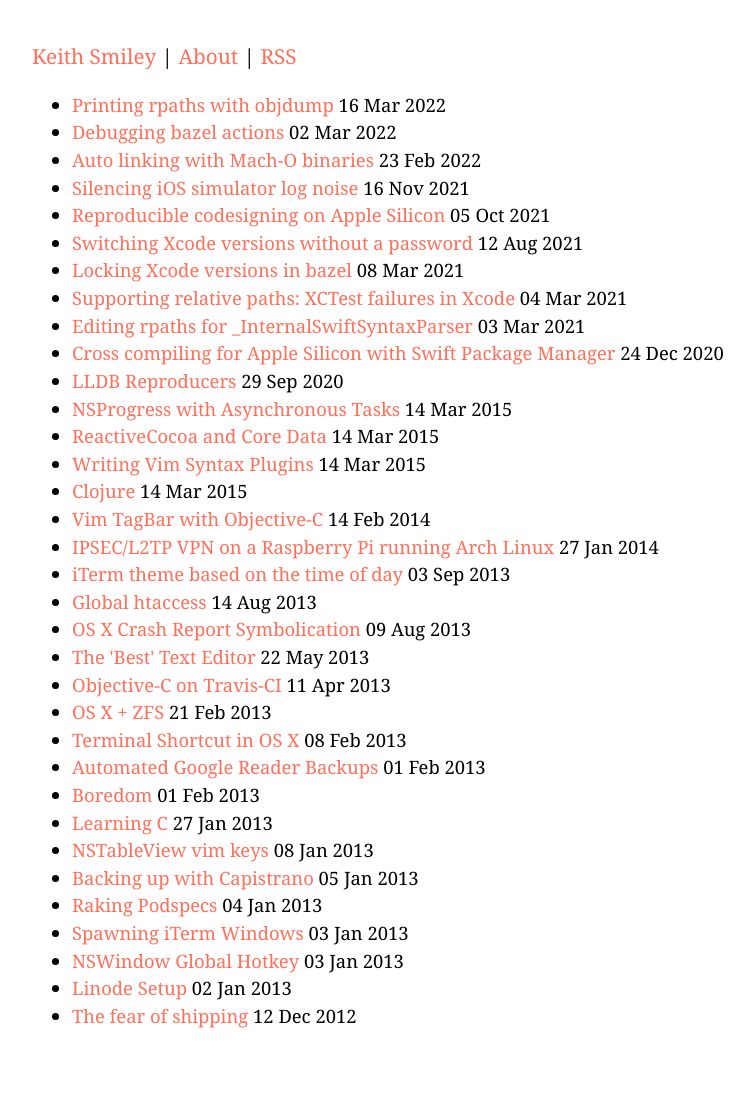
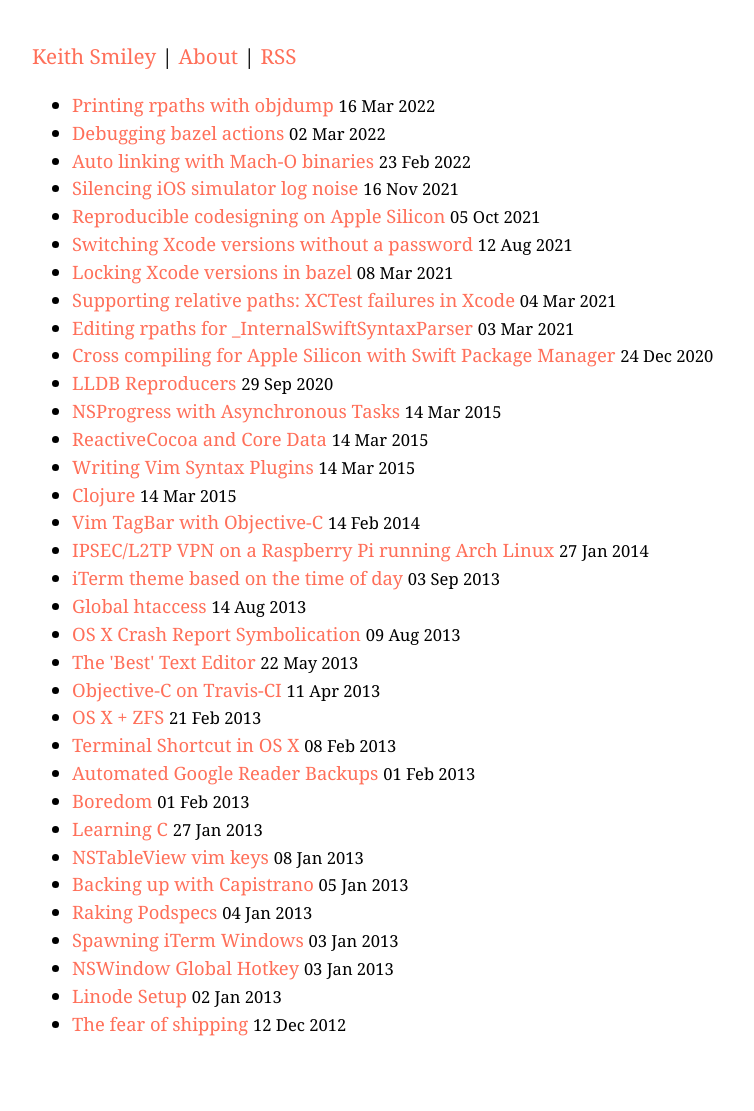
Before and after one commit to keith/smileykeith.com, a Jekyll site: the page built from index.html, in a window 1280 px wide. Shown: the whole page, without its empty margins (194-948 px from the left). Built offline with Jekyll 4.4.1, drawn with Linux system fonts in a browser that asks for light colours.

Commit message:
Don't break dates

```diff
--- a/css/style.css
+++ b/css/style.css
@@ -82,7 +82,8 @@
 }
 
 .date {
-  font-size: 0.75em;
+  font-size: 0.90em;
+  white-space: nowrap;
 }
 
 .post {
--- a/index.html
+++ b/index.html
@@ -6,7 +6,7 @@
   {% for post in site.posts %}
     <li>
       <a href="{{ post.url }}">{{ post.title }}</a>
-      <time datetime="{{ post.date }}" pubdate="pubdate">
+      <time class="date" datetime="{{ post.date }}" pubdate="pubdate">
         {{ post.date | date_to_string }}
       </time>
     </li>
```
